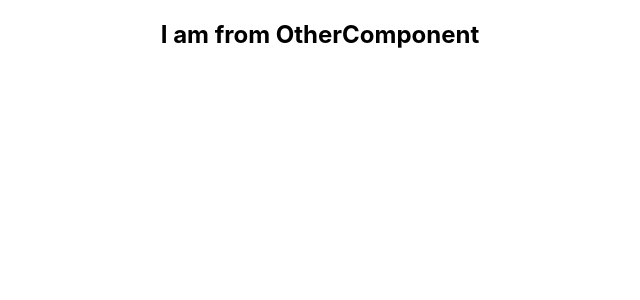
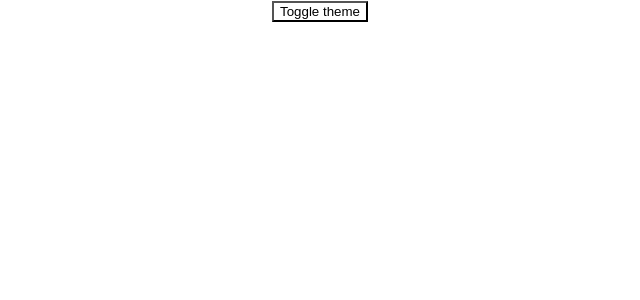
Before and after one commit to anupbidwai/react-redux-course, a React (Create React App) app: page / in a window 1280 px wide. Shown: the top 300 px of the page, without its empty margins (320-960 px from the left). Built offline with nearby package versions, Linux system fonts and the light colour scheme.

Commit message:
Practice on React.createContext

```diff
--- a/src/App.js
+++ b/src/App.js
@@ -1,10 +1,12 @@
 import './App.css';
 import CodeSpliting from './code-spliting';
+import ContextExample from './context';
 
 function App() {
   return (
     <div className="App">
-      <CodeSpliting />
+      {/* <CodeSpliting /> */}
+      <ContextExample />
     </div>
   );
 }
--- /dev/null
+++ b/src/components/Elements.js
@@ -0,0 +1,14 @@
+import { useContext } from "react";
+import { ThemeContext } from "../context/theme_context";
+
+export function Button(props) {
+    const theme = useContext(ThemeContext);
+    let style = {};
+    if (theme) {
+        style = {
+            backgroundColor: theme.backgroundColor,
+            color: theme.color
+        }
+    }
+    return <button {...props} style={style}>{props.children && props.children}</button>
+}
--- /dev/null
+++ b/src/context/Page.js
@@ -0,0 +1,8 @@
+function Page(props) {
+    return (
+        <main>
+            {props.children}
+        </main>
+    )
+}
+export default Page;
--- /dev/null
+++ b/src/context/index.js
@@ -0,0 +1,25 @@
+// https://reactjs.org/docs/context.html#reactcreatecontext
+import React, { useState } from 'react';
+import Page from './Page';
+import { Button } from '../components/Elements';
+import { ThemeContext, themes } from './theme_context';
+
+
+function ContextExample() {
+    const [theme, setTheme] = useState(themes.light);
+    const toggleTheme = () => {
+        let currentTheme = theme;
+        currentTheme = currentTheme === themes.light ? themes.dark : themes.light;
+        setTheme(currentTheme);
+    };
+    return (
+        <Page>
+            <ThemeContext.Provider value={theme}>
+                <Button value="toggle_theme" type="button" onClick={toggleTheme}>Toggle theme</Button>
+            </ThemeContext.Provider>
+        </Page>
+
+    )
+}
+
+export default ContextExample;
--- /dev/null
+++ b/src/context/theme_context.js
@@ -0,0 +1,20 @@
+import React from 'react';
+
+export const themes = {
+    light: {
+        backgroundColor: 'white',
+        color: 'black'
+    },
+    dark: {
+        backgroundColor: 'black',
+        color: 'white'
+    }
+}
+
+export const ThemeContext = React.createContext(
+    themes.light // default value
+);
+
+// The defaultValue argument is only used when a component does not have a matching PROVIDER above it in the tree.
+// This default value can be helpful for testing components in isolation without wrapping them.
+// Note: passing undefined as a Provider value does not cause consuming components to use defaultValue.
```
Also changed, not shown: 1 other file (tests, documents, lock files or other folders).
